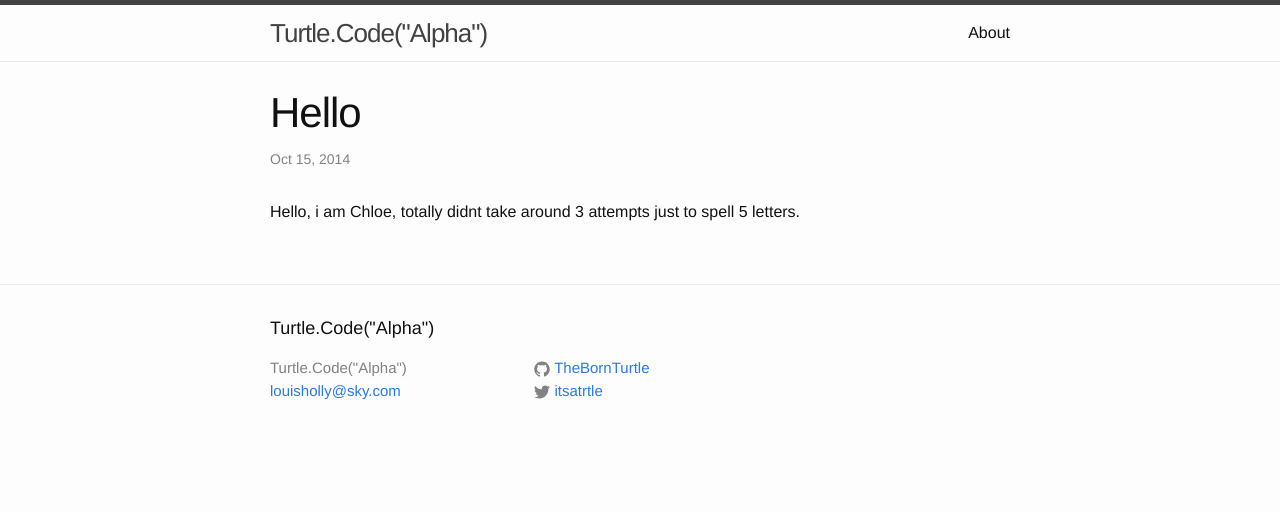
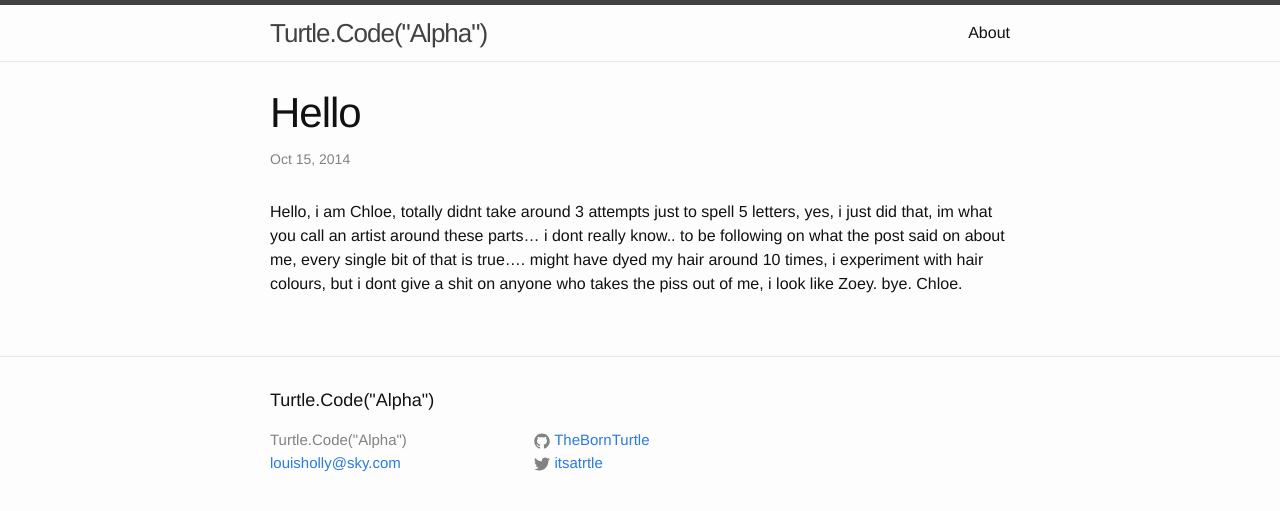
Before and after one commit to xZoeyAnneex/SandStormProject.github.io, a Jekyll site: the page built from _posts/2014-10-15-Hello.md, in a window 1280 px wide. Shown: the top 511 px of the page. Built offline with Jekyll 4.4.1, drawn with Linux system fonts in a browser that asks for light colours; Markdown is read by kramdown in place of the engine named in the settings.

Commit message:
Update 2014-10-15-Hello.md

```diff
--- a/_posts/2014-10-15-Hello.md
+++ b/_posts/2014-10-15-Hello.md
@@ -2,4 +2,6 @@
 layout: post
 title: Hello
 ---
-Hello, i am Chloe, totally didnt take around 3 attempts just to spell 5 letters.
+Hello, i am Chloe, totally didnt take around 3 attempts just to spell 5 letters, yes, i just did that, im what you call an artist around these parts... i dont really know.. to be following on what the post said on about me, every single bit of that is true.... might have dyed my hair around 10 times, i experiment with hair colours, but i dont give a shit on anyone who takes the piss out of me, i look like Zoey.
+bye.
+Chloe.
```
